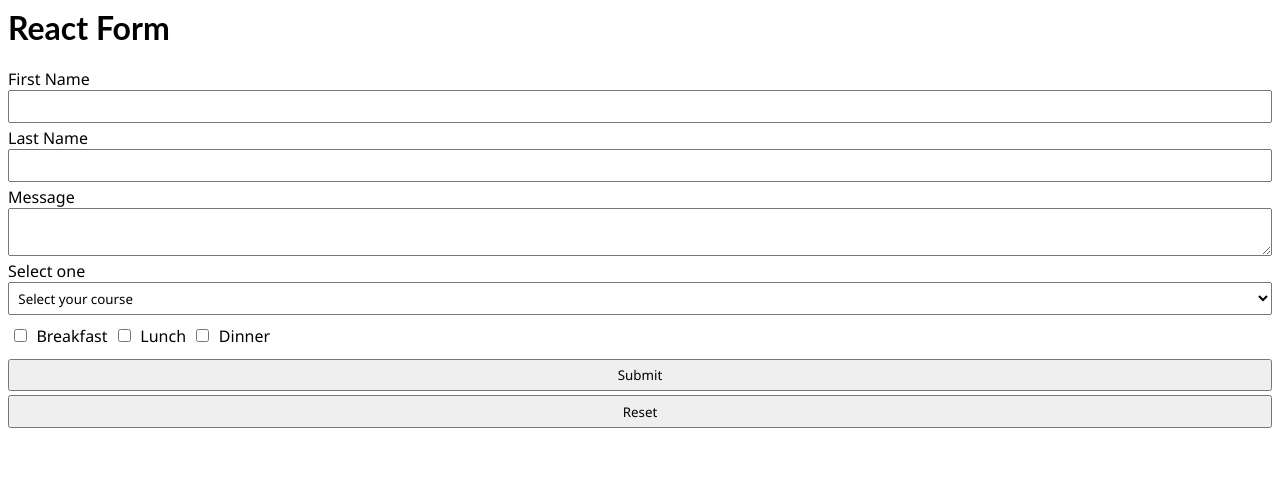
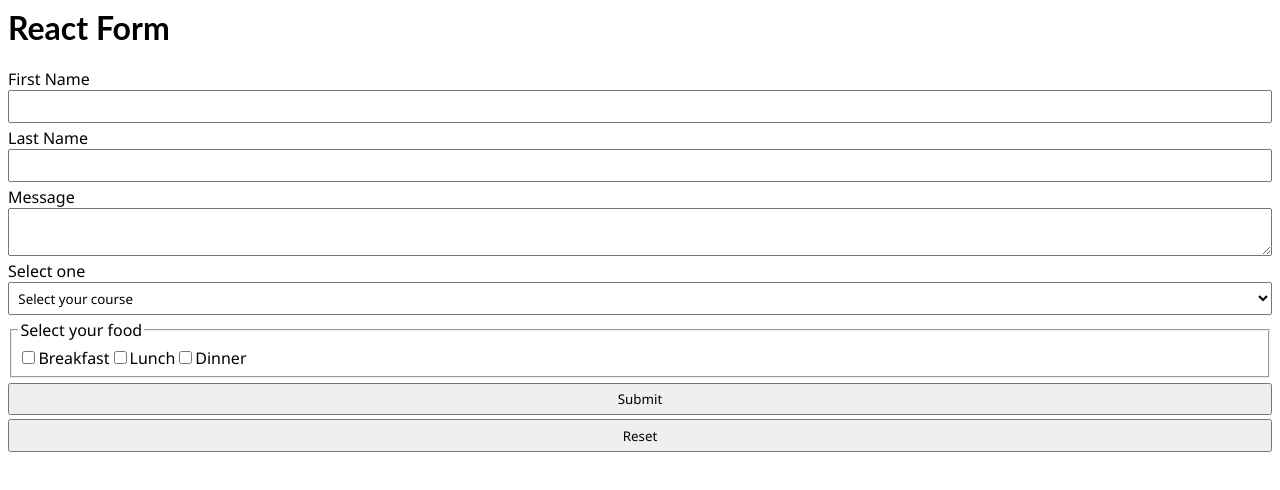
Before and after one commit to codingSlate/react-form, a React (Create React App) app: page / in a window 1280 px wide. Shown: the top 490 px of the page. Built offline with nearby package versions, Linux system fonts and the light colour scheme.

Commit message:
2 files modified

```diff
--- a/src/Form.css
+++ b/src/Form.css
@@ -10,19 +10,22 @@ form label,
 form input,
 form textarea,
 form select,
-form legend,
+form fieldset,
 form button {
   display: block;
 }
 form input,
 form textarea,
 form select,
-legend input, legend label ,
+legend input,
+form fieldset,
+legend label,
 form button {
   margin-bottom: 0.3em;
   padding: 0.4em;
 }
 
-legend input, legend label {
+fieldset input,
+fieldset label {
   display: inline-block;
 }
--- a/src/Form.js
+++ b/src/Form.js
@@ -76,7 +76,8 @@ const Form = () => {
         </select>
 
         {/* checkbox */}
-        <legend>
+        <fieldset>
+        <legend> Select your food  </legend>
           <input
             type="checkbox"
             checked={form.breakfast}
@@ -101,7 +102,7 @@ const Form = () => {
             onChange={onChangeHandler}
           />
           <label htmlFor="dinner">Dinner</label>
-        </legend>
+        </fieldset>
 
         <button type="submit">Submit</button>
         <button type="button" onClick={onResetHandler}>
```
